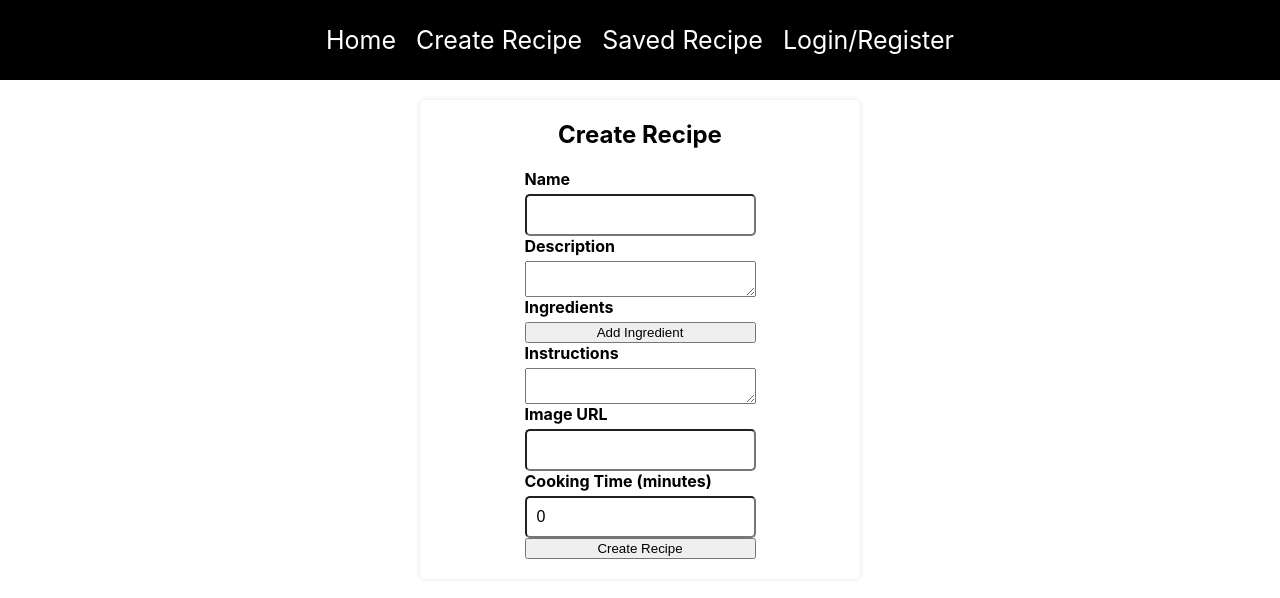
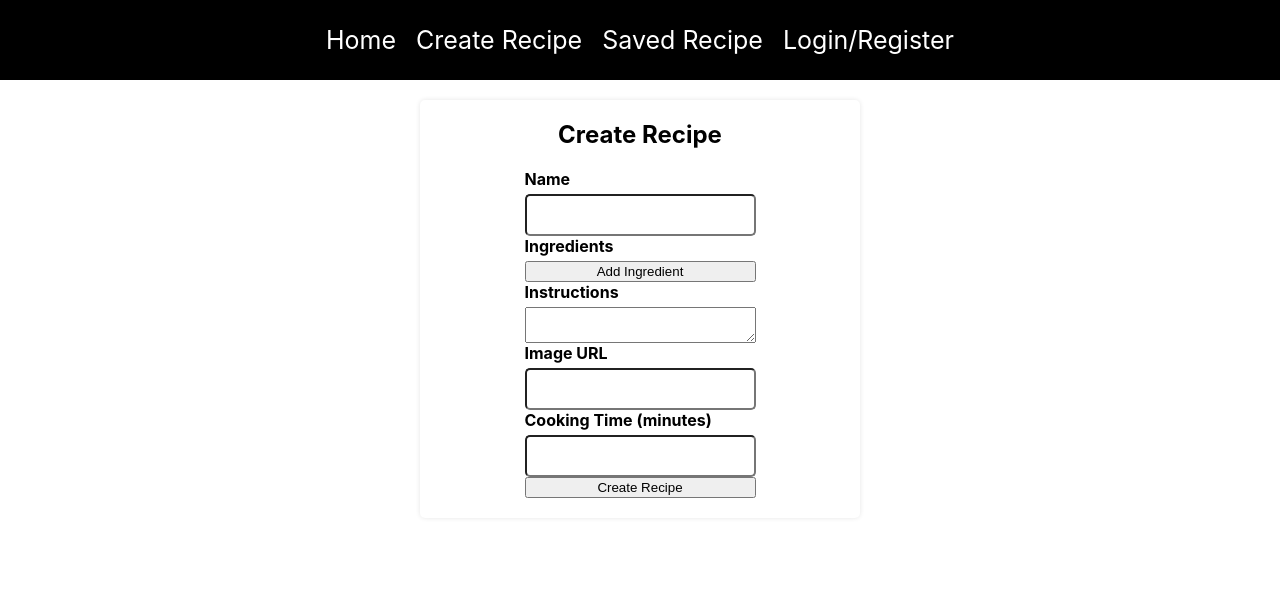
Before and after one commit to Mohanish-25/RecipeApp, a React (Create React App) app in the folder client/: page /CreateRecipe in a window 1280 px wide. Shown: the top 598 px of the page. Built offline with nearby package versions, Linux system fonts and the light colour scheme.

Commit message:
Create Recipes working

```diff
--- a/client/src/pages/create-recipe.js
+++ b/client/src/pages/create-recipe.js
@@ -1,96 +1,74 @@
-import React, { useState } from "react";
-import axios from "axios";
+import { useState } from "react";
+import axios from 'axios';
 import { useGetUserID } from "../hooks/useGetUserID";
-import { useNavigate } from "react-router-dom";
-import { useCookies } from "react-cookie";
+import {useNavigate} from 'react-router-dom';
 
 export const CreateRecipe = () => {
-  const userID = useGetUserID();
-  const [cookies, _] = useCookies(["access_token"]);
+const userID = useGetUserID();
+
   const [recipe, setRecipe] = useState({
     name: "",
     description: "",
     ingredients: [],
     instructions: "",
     imageUrl: "",
-    cookingTime: 0,
+    CookingTime: 0,
     userOwner: userID,
   });
 
-  const navigate = useNavigate();
+const navigate = useNavigate();
 
   const handleChange = (event) => {
     const { name, value } = event.target;
     setRecipe({ ...recipe, [name]: value });
   };
 
-  const handleIngredientChange = (event, index) => {
+  const handleIngredientChange = (event,idx) => {
     const { value } = event.target;
-    const ingredients = [...recipe.ingredients];
-    ingredients[index] = value;
+    const ingredients = recipe.ingredients;
+    ingredients[idx] = value;
     setRecipe({ ...recipe, ingredients });
   };
 
-  const handleAddIngredient = () => {
-    const ingredients = [...recipe.ingredients, ""];
-    setRecipe({ ...recipe, ingredients });
+  const addIngredient = () => {
+    setRecipe({ ...recipe, ingredients: [...recipe.ingredients, ""] }); // add ingredient to the ingredients array
   };
 
-  const handleSubmit = async (event) => {
+  const onSubmit = async (event) => {
     event.preventDefault();
     try {
-      await axios.post(
-        "http://localhost:3001/recipes",
-        { ...recipe },
-        {
-          headers: { authorization: cookies.access_token },
-        }
-      );
-
-      alert("Recipe Created");
-      navigate("/");
+      await axios.post("http://localhost:3001/recipes", recipe);
+      alert("Recipe Created Successfully!");
+      navigate('/');
     } catch (error) {
       console.error(error);
+
     }
-  };
+  }
+
+
 
   return (
     <div className="create-recipe">
       <h2>Create Recipe</h2>
-      <form onSubmit={handleSubmit}>
+      <form onSubmit={onSubmit}>
         <label htmlFor="name">Name</label>
-        <input
-          type="text"
-          id="name"
-          name="name"
-          value={recipe.name}
-          onChange={handleChange}
-        />
-        <label htmlFor="description">Description</label>
-        <textarea
-          id="description"
-          name="description"
-          value={recipe.description}
-          onChange={handleChange}
-        ></textarea>
+        <input type="text" id="name" name="name" onChange={handleChange} />
         <label htmlFor="ingredients">Ingredients</label>
-        {recipe.ingredients.map((ingredient, index) => (
+        {recipe.ingredients.map((ingredient, idx) => (
           <input
-            key={index}
+            key={idx}
             type="text"
             name="ingredients"
             value={ingredient}
-            onChange={(event) => handleIngredientChange(event, index)}
+            onChange={(event) => handleIngredientChange(event, idx)}
           />
         ))}
-        <button type="button" onClick={handleAddIngredient}>
-          Add Ingredient
-        </button>
+        <button onClick={addIngredient} type="button">Add Ingredient</button>
         <label htmlFor="instructions">Instructions</label>
         <textarea
           id="instructions"
           name="instructions"
-          value={recipe.instructions}
           onChange={handleChange}
         ></textarea>
         <label htmlFor="imageUrl">Image URL</label>
@@ -98,15 +76,13 @@ export const CreateRecipe = () => {
           type="text"
           id="imageUrl"
           name="imageUrl"
-          value={recipe.imageUrl}
           onChange={handleChange}
         />
-        <label htmlFor="cookingTime">Cooking Time (minutes)</label>
+        <label htmlFor="CookingTime">Cooking Time (minutes)</label>
         <input
           type="number"
-          id="cookingTime"
-          name="cookingTime"
-          value={recipe.cookingTime}
+          id="CookingTime"
+          name="CookingTime"
           onChange={handleChange}
         />
         <button type="submit">Create Recipe</button>
```
Also changed, not shown: 2 other files (tests, documents, lock files or other folders).
